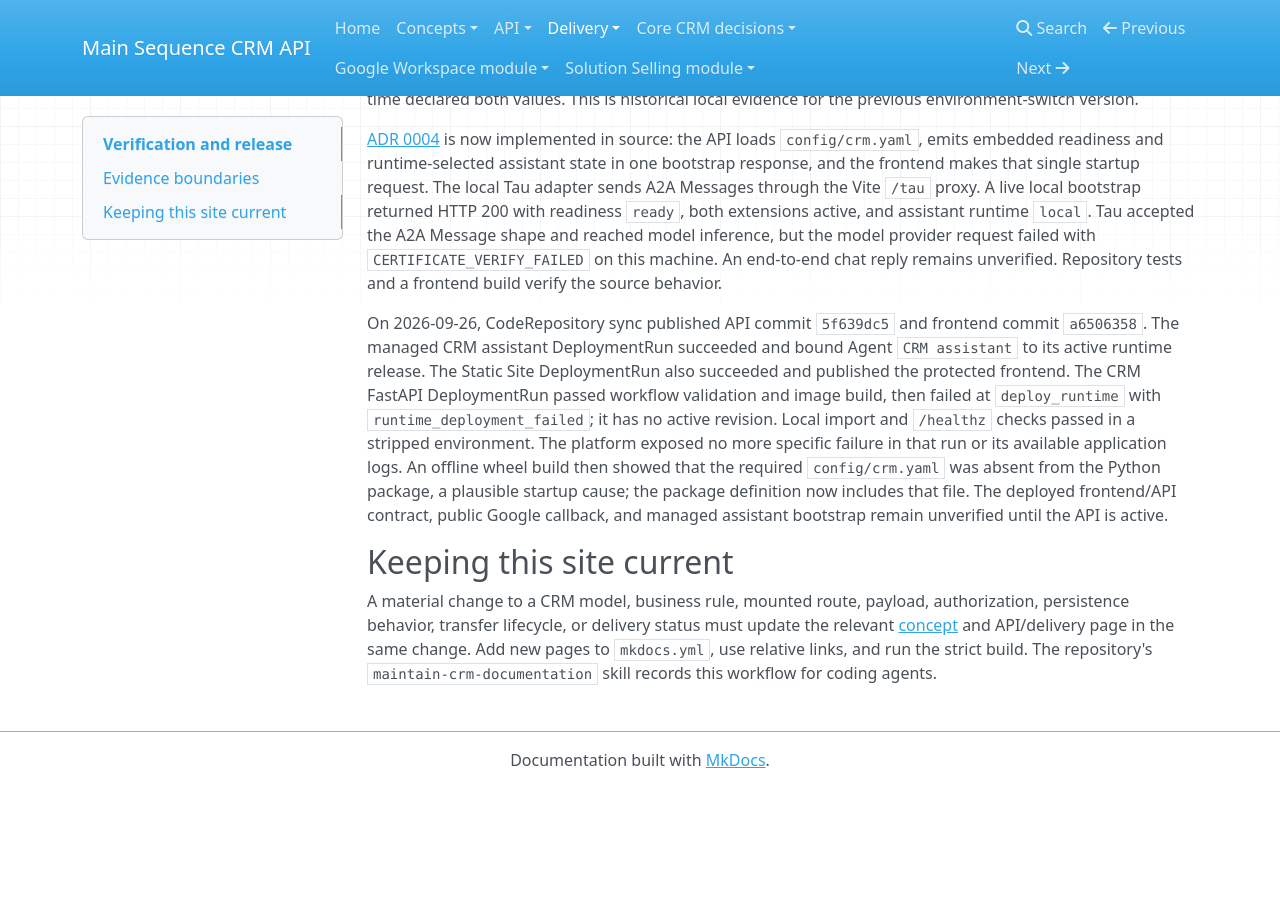
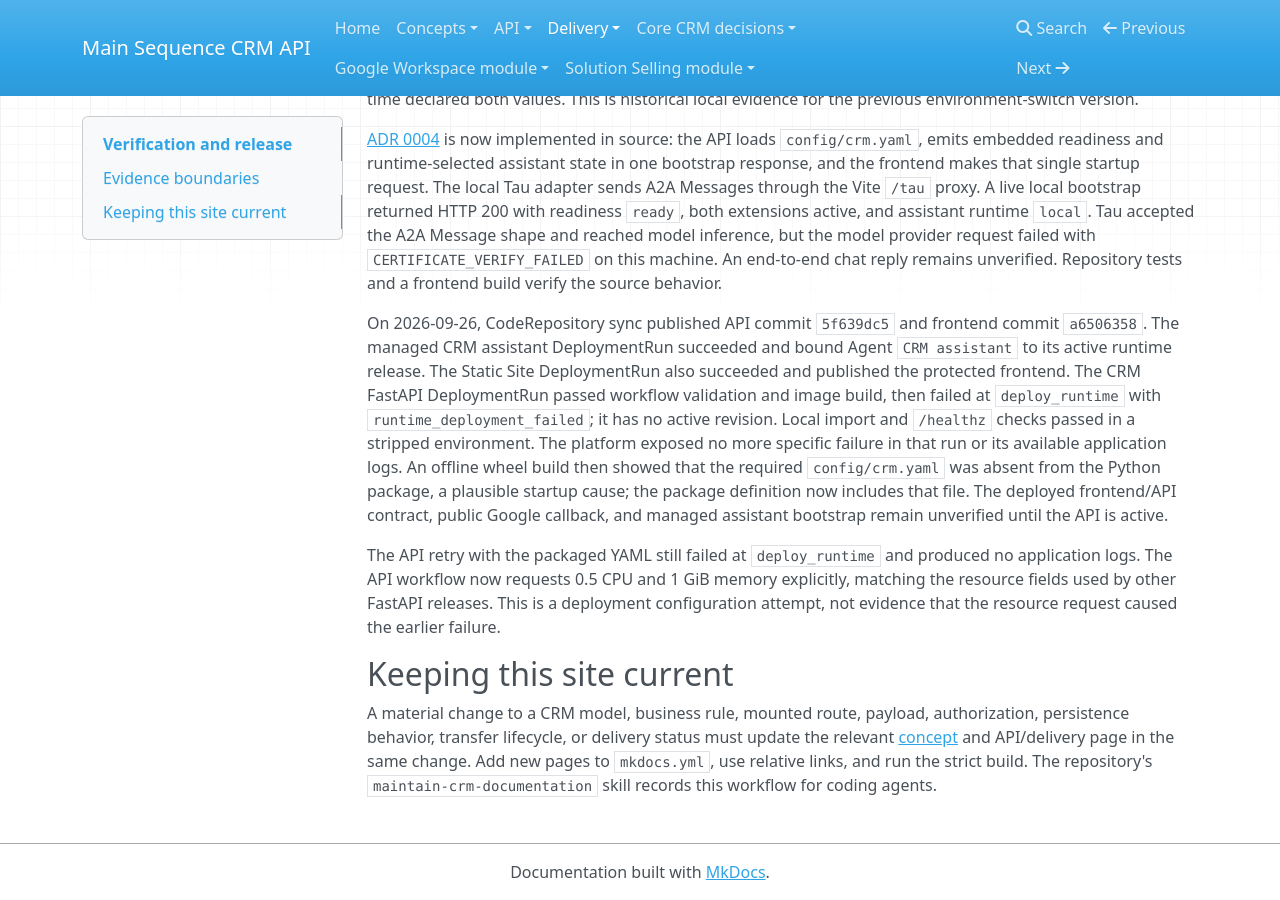
Before and after one commit to mainsequence-projects/MainSequenceCRMAPI, an MkDocs documentation site: the page built from docs/delivery/verification.md, in a window 1280 px wide and 900 px high, scrolled down 2783 px. Built offline with MkDocs 1.6.1, drawn with Linux system fonts in a browser that asks for light colours; nearby versions of some CDN libraries; before the commit the page ends 3571 px from its top, so only the background shows below that.

Commit message:
Set explicit CRM API runtime resources

```diff
--- a/docs/delivery/verification.md
+++ b/docs/delivery/verification.md
@@ -172,6 +172,12 @@ cause; the package definition now includes that file. The deployed
 frontend/API contract, public Google callback, and managed assistant
 bootstrap remain unverified until the API is active.
 
+The API retry with the packaged YAML still failed at `deploy_runtime` and
+produced no application logs. The API workflow now requests 0.5 CPU and 1 GiB
+memory explicitly, matching the resource fields used by other FastAPI
+releases. This is a deployment configuration attempt, not evidence that the
+resource request caused the earlier failure.
+
 ## Keeping this site current
 
 A material change to a CRM model, business rule, mounted route, payload,
--- a/pyproject.toml
+++ b/pyproject.toml
@@ -4,7 +4,7 @@ build-backend = "setuptools.build_meta"
 
 [project]
 name = "mainsequencecrmapi"
-version = "0.1.5"
+version = "0.1.6"
 readme = "README.md"
 requires-python = ">=3.13"
 dependencies = [
```
Also changed, not shown: 2 other files.
